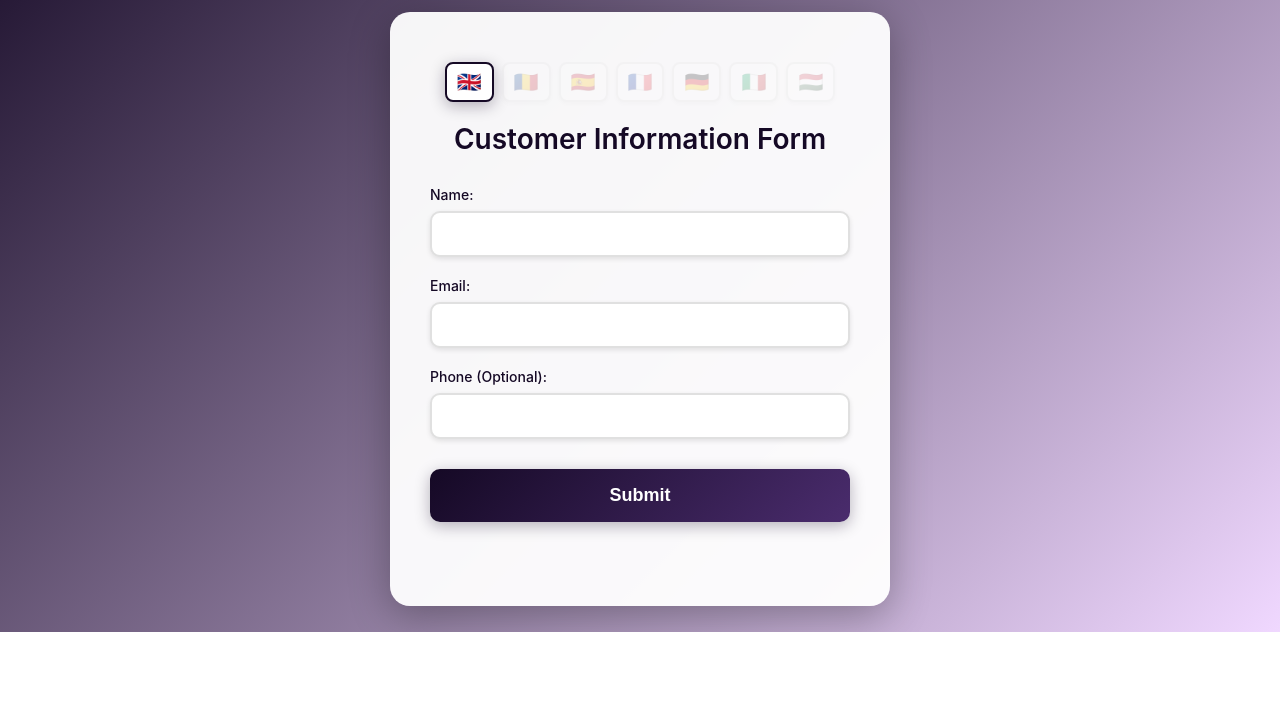
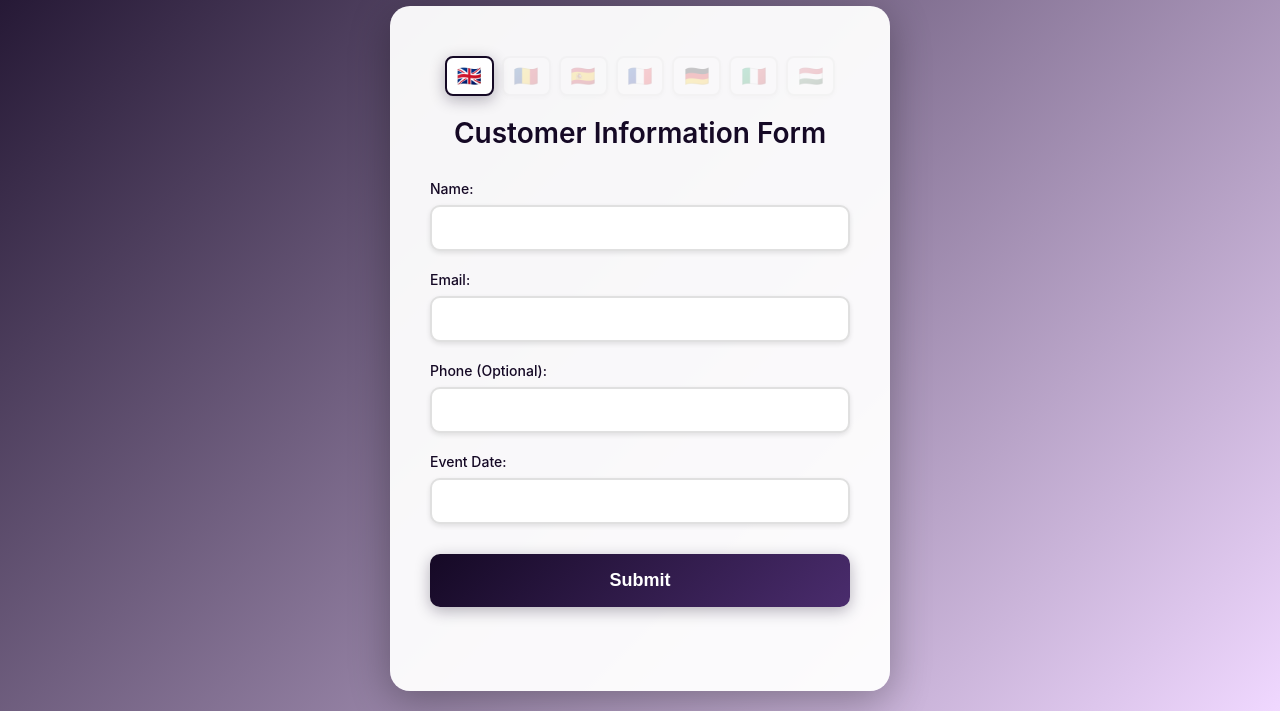
Before and after one commit to scatalin/cursor-trial, a plain HTML site: page index.html in a window 1280 px wide. Shown: the part 168-879 px from the top of the page. Before the commit the page ends 800 px from the top, so only its background shows below. Drawn offline with Linux system fonts and the light colour scheme.

Commit message:
commit as is, laptopt sent to service

```diff
--- a/index.html
+++ b/index.html
@@ -343,6 +343,8 @@
             <input type="email" id="email" name="email" required>
             <label for="phone" data-i18n="phone">Phone (Optional):</label>
             <input type="tel" id="phone" name="phone">
+            <label for="date" data-i18n="eventDate">Event Date:</label>
+            <input type="text" id="date" name="date">
             <button type="submit" id="submitButton" data-i18n="submit">Submit</button>
         </form>
         <div id="result"></div>
@@ -355,6 +357,7 @@
                 name: "Name:",
                 email: "Email:",
                 phone: "Phone (Optional):",
+                eventDate: "Event Date:",
                 submit: "Submit",
                 submitting: "Submitting ...",
                 success: "Thank you! Your information has been submitted.",
@@ -366,6 +369,7 @@
                 name: "Nume:",
                 email: "Email:",
                 phone: "Telefon (Opțional):",
+                eventDate: "Data Evenimentului:",
                 submit: "Trimite",
                 submitting: "Se trimite ...",
                 success: "Mulțumim! Informațiile dvs. au fost trimise.",
@@ -377,6 +381,7 @@
                 name: "Nombre:",
                 email: "Correo electrónico:",
                 phone: "Teléfono (Opcional):",
+                eventDate: "Fecha del Evento:",
                 submit: "Enviar",
                 submitting: "Enviando ...",
                 success: "¡Gracias! Su información ha sido enviada.",
@@ -388,6 +393,7 @@
                 name: "Nom:",
                 email: "Email:",
                 phone: "Téléphone (Optionnel):",
+                eventDate: "Date de l'Événement:",
                 submit: "Soumettre",
                 submitting: "Envoi en cours ...",
                 success: "Merci! Vos informations ont été envoyées.",
@@ -399,6 +405,7 @@
                 name: "Name:",
                 email: "E-Mail:",
                 phone: "Telefon (Optional):",
+                eventDate: "Veranstaltungsdatum:",
                 submit: "Absenden",
                 submitting: "Wird gesendet ...",
                 success: "Vielen Dank! Ihre Informationen wurden übermittelt.",
@@ -410,6 +417,7 @@
                 name: "Nome:",
                 email: "Email:",
                 phone: "Telefono (Opzionale):",
+                eventDate: "Data dell'Evento:",
                 submit: "Invia",
                 submitting: "Invio in corso ...",
                 success: "Grazie! Le tue informazioni sono state inviate.",
@@ -421,6 +429,7 @@
                 name: "Név:",
                 email: "Email:",
                 phone: "Telefon (Opcionális):",
+                eventDate: "Esemény Dátuma:",
                 submit: "Küldés",
                 submitting: "Küldés ...",
                 success: "Köszönjük! Az információit elküldtük.",
@@ -478,7 +487,7 @@
         setActiveLanguage(currentLanguage);
 
         // REPLACE this with your Apps Script Web App URL after deployment
-        const scriptURL = "https://script.google.com/macros/s/AKfycbxcVyIRxPi-mS660TSLbRjh2HyT9u5-kOoZkZlTvQdt_Sw8M8gasKLSa99X0wk94OTp/exec";
+        const scriptURL = "https://script.google.com/macros/s/AKfycbzo_ue1hAeKBJpVciDFzj6j-hKM4hDU1RrzOt-GrWo4Ec_3wBclXdCHml9xAgRfJMdU/exec";
 
         const form = document.getElementById('customerForm');
         const result = document.getElementById('result');
```
